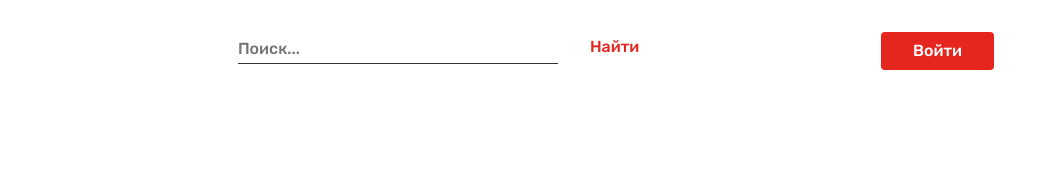
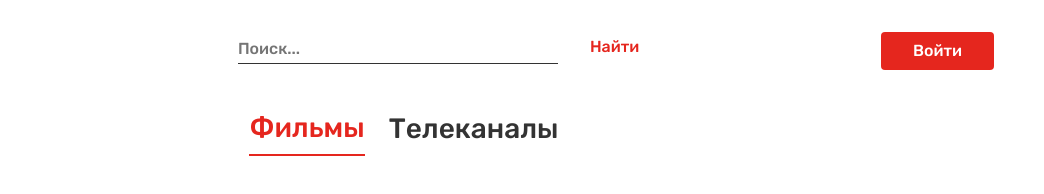
Before and after one commit to Zakharov1984/TEST__SECOND-PROJECT__VIDEO-SERVICE, a website: page src/index.html in a window 1280 px wide. Shown: the full height of the page, 236-1280 px from the left. Drawn offline with Linux system fonts and the light colour scheme.

Commit message:
added_block_tabs

```diff
--- a/src/index.html
+++ b/src/index.html
@@ -25,6 +25,17 @@
             </div>
         </div>
     </header>
-
+    <main>
+        <div class="container">
+            <div class="tabs">
+                <button class="tabs__item tabs__item_mr-24 tabs__item_active" id="films">Фильмы</button>
+                <button class="tabs__item" id="channels">Телеканалы</button>
+            </div>
+            <div class="content">
+                <section class="content-films"></section>
+                <section class="content-channels"></section>
+            </div>
+        </div>
+    </main>
 </body>
 </html>
--- /dev/null
+++ b/src/scss/block/_tabs.scss
@@ -0,0 +1,21 @@
+.tabs {
+    display: flex;
+    justify-content: center;
+    padding-top: 44px;
+    &__item {
+        border: none;
+        background-color: $COLOR_WHITE;
+        padding-bottom: 12px;
+        font-size: 28px;
+        line-height: 1;
+        font-weight: 500;
+        color: $COLOR_GRAY;
+    }
+    &__item_active {
+        color: $COLOR_RED;
+        border-bottom: 2px solid $COLOR_RED;
+    }
+    &__item_mr-24 {
+        margin-right: 24px;
+    }
+}
--- a/src/scss/style.scss
+++ b/src/scss/style.scss
@@ -20,4 +20,6 @@
 
 @import 'block/_btn';
 @import 'block/_header';
+@import 'block/_tabs';
+@import 'block/_content';
 @import '_media';
```
Also changed, not shown: dist/css/style.min.css, dist/index.html, src/css/style.min.css, src/scss/block/_content.scss (added).
